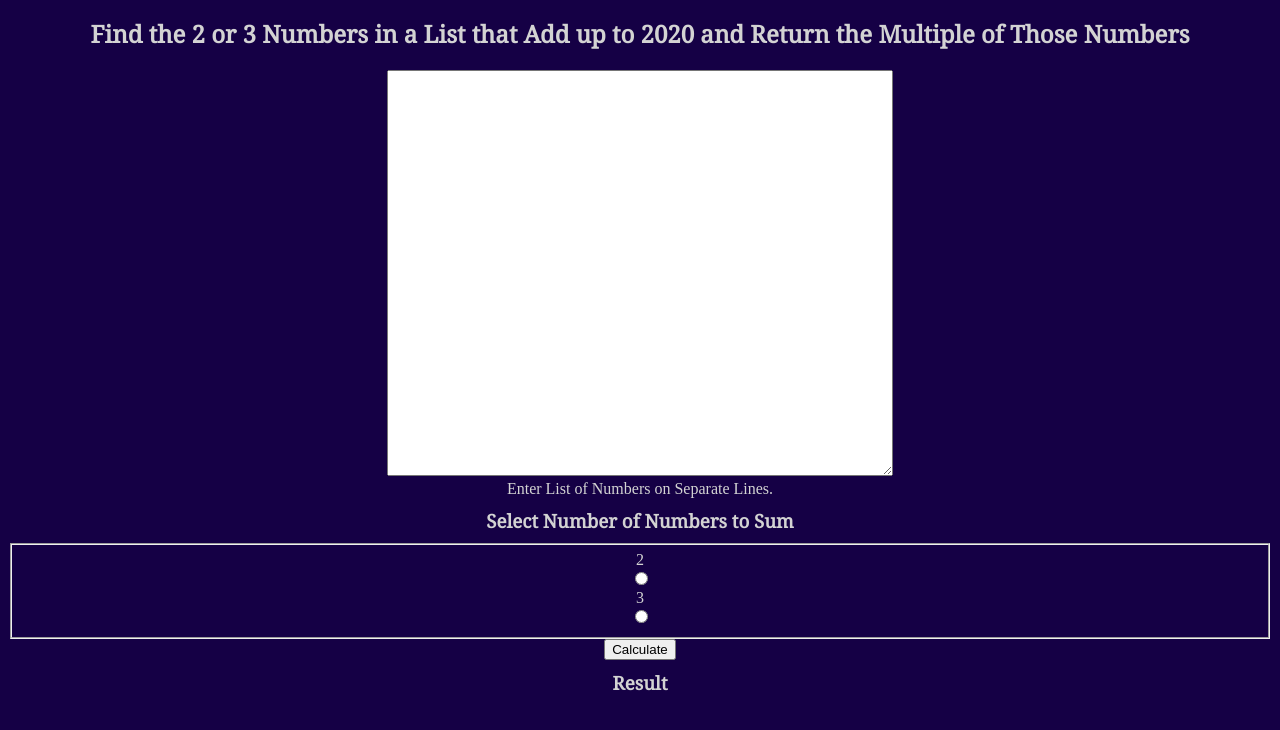
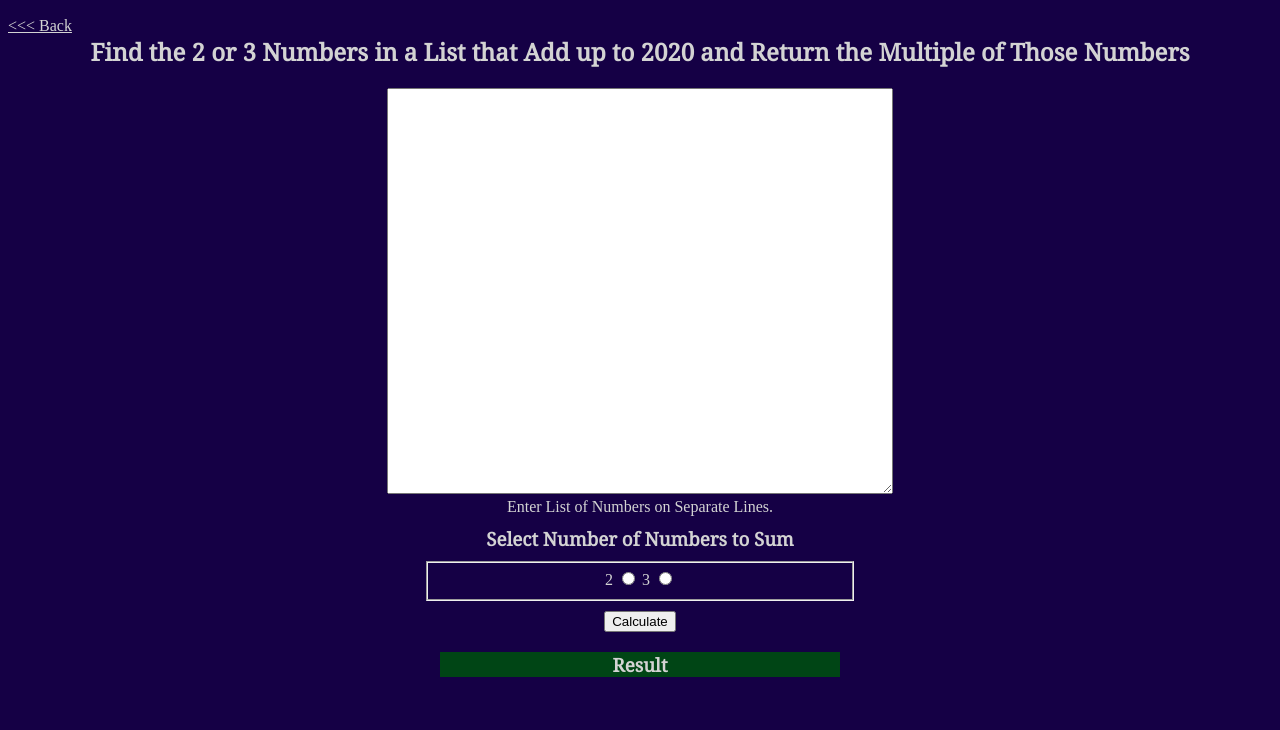
Before and after one commit to MiraRose/AdventOfCode2020, a plain HTML site: page day1.html in a window 1280 px wide. Shown: the part 54-784 px from the top of the page. Drawn offline with Linux system fonts and the light colour scheme.

Commit message:
Minor cleanups for HTML/CSS

```diff
--- a/css/main.css
+++ b/css/main.css
@@ -7,6 +7,12 @@ body {
       margin: auto;
       text-align: center;
   }
+
+label {
+    color: lightgray;
+    margin: auto;
+    text-align: center;
+}
 
   a {
       color: lightgray;
@@ -63,3 +69,13 @@ body {
       width: 500px;
       height: 400px;
   }
+
+  fieldset {
+      width: 400px;
+      margin: auto auto 10px auto;
+  }
+
+  div.backButton {
+      margin: auto;
+      width: 600px;
+  }
--- a/day1.html
+++ b/day1.html
@@ -16,6 +16,7 @@
 <body>
     <script src="js/day1.js"></script>
     <div class="title">Advent of Code - 2020</div>
+    <div id="backButton"><a href="index.html"><<< Back</a></div>
     <h2>Find the 2 or 3 Numbers in a List that Add up to 2020 and Return the Multiple of Those Numbers</h1>
     <div class="form">
         <form>
@@ -24,14 +25,18 @@
             <div>
                 <div><h3>Select Number of Numbers to Sum</h3></div>
                 <fieldset id="numOfNumsToSum">
-                <p>2</p><input type="radio" value="2" name="numOfNumsToSum" label="2">
-                <p>3</p><input type="radio" value="3" name="numOfNumsToSum" label="3">
+                <label for="numOfNumsToSum">2</label>
+                <input type="radio" value="2" name="numOfNumsToSum" label="2">
+                <label for="numOfNumsToSum">3</label>
+                <input type="radio" value="3" name="numOfNumsToSum" label="3">
               </fieldset>
             </div>
             <div><button type="button" onclick="formSubmit()">Calculate</button></div>
         </form>
     </div>
-    <div><h3>Result</h3></div>
-    <div class="result"><p id="result"></p></div>
+    <div class="result">
+        <h3>Result</h3>
+    <p id="result"></p>
+</div>
 </body>
 </html>
```
